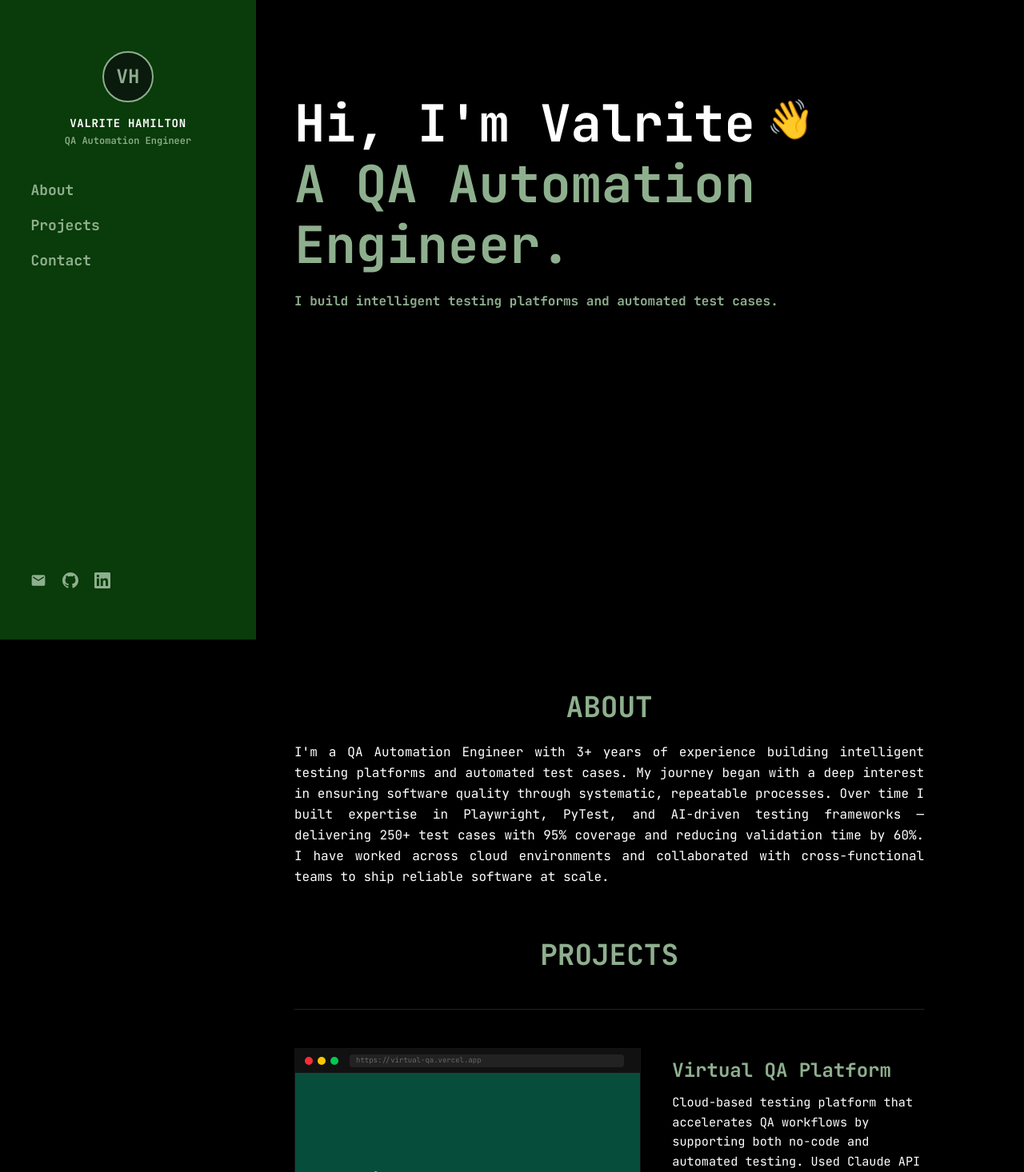
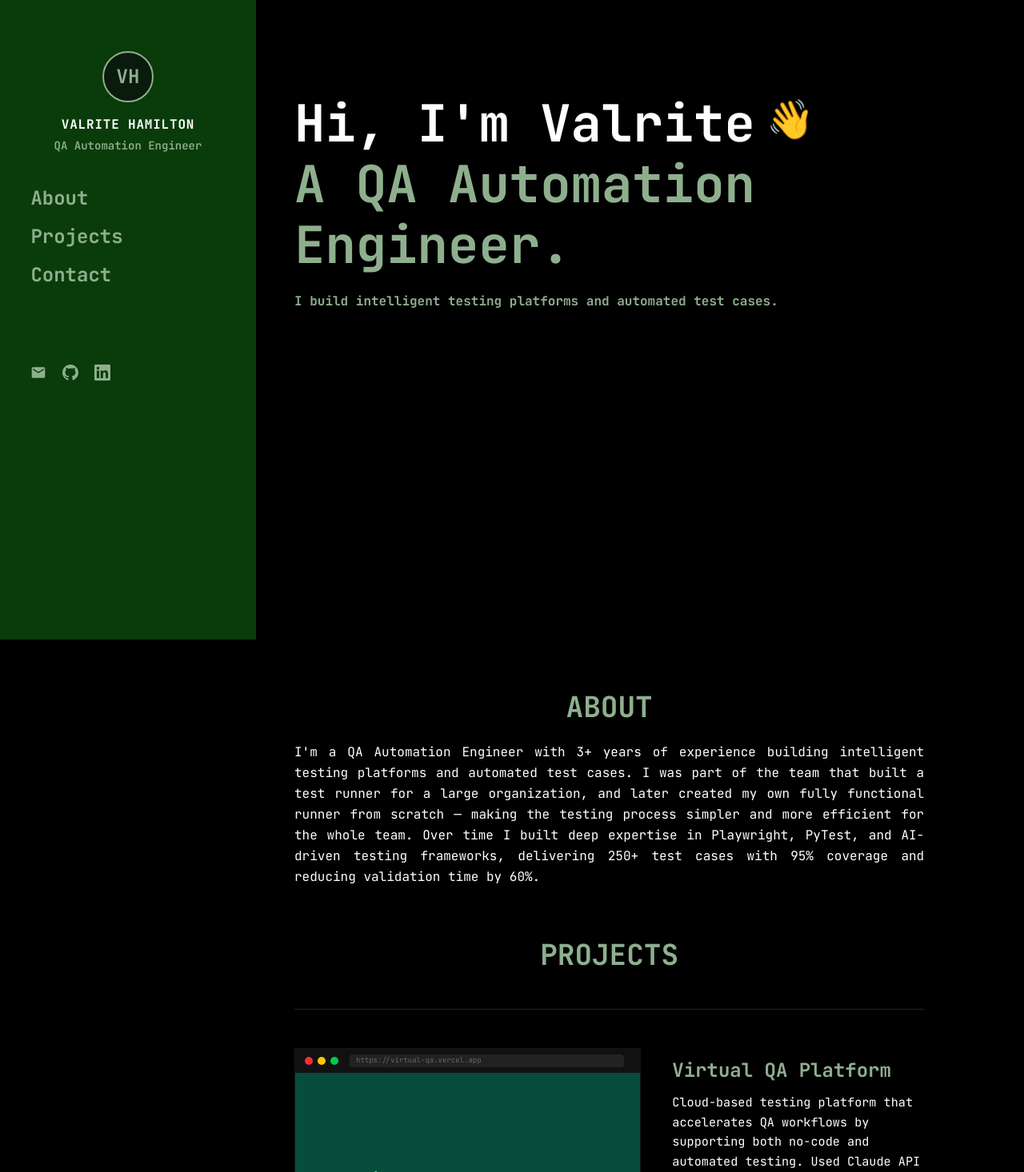
Before and after one commit to Valritehachi/my-portfolio, a Next.js app: page / in a window 1280 px wide. Shown: the top 1466 px of the page at 80% size. Built offline with nearby package versions, Linux system fonts and the light colour scheme.

Commit message:
Bigger sidebar text, raise icons, update About with runner experience
Co-Authored-By: Claude Sonnet 4.6 <noreply@anthropic.com>

```diff
--- a/src/components/About.tsx
+++ b/src/components/About.tsx
@@ -9,12 +9,11 @@ export default function About() {
       </h2>
       <p className="text-white leading-relaxed text-justify">
         I&apos;m a QA Automation Engineer with 3+ years of experience building intelligent
-        testing platforms and automated test cases. My journey began with a deep interest
-        in ensuring software quality through systematic, repeatable processes. Over time I
-        built expertise in Playwright, PyTest, and AI-driven testing frameworks — delivering
-        250+ test cases with 95% coverage and reducing validation time by 60%. I have worked
-        across cloud environments and collaborated with cross-functional teams to ship reliable
-        software at scale.
+        testing platforms and automated test cases. I was part of the team that built a test
+        runner for a large organization, and later created my own fully functional runner from
+        scratch — making the testing process simpler and more efficient for the whole team.
+        Over time I built deep expertise in Playwright, PyTest, and AI-driven testing frameworks,
+        delivering 250+ test cases with 95% coverage and reducing validation time by 60%.
       </p>
     </div>
   );
--- a/src/components/Sidebar.tsx
+++ b/src/components/Sidebar.tsx
@@ -51,17 +51,17 @@ export default function Sidebar() {
 
         {/* Name & title */}
         <div className="text-center mb-4">
-          <p className="text-white font-bold text-sm tracking-wider m-0">
+          <p className="text-white font-bold text-base tracking-wider m-0">
             VALRITE HAMILTON
           </p>
-          <p className="text-xs font-semibold mt-1 m-0" style={{ color: "#8eaf8e" }}>
+          <p className="text-sm font-semibold mt-1 m-0" style={{ color: "#8eaf8e" }}>
             QA Automation Engineer
           </p>
         </div>
 
         {/* Nav links */}
         <nav style={{ marginTop: "10%" }}>
-          <ul className="list-none p-0 m-0 font-bold text-lg">
+          <ul className="list-none p-0 m-0 font-bold text-2xl">
             {links.map(({ href, label }) => (
               <li key={href} className="pb-4">
                 <Link
@@ -78,7 +78,7 @@ export default function Sidebar() {
         </nav>
 
         {/* Social icons */}
-        <div className="mt-auto pt-6 flex gap-5">
+        <div className="mt-16 pt-4 flex gap-5">
           <a
             href="mailto:valritehachi@gmail.com"
             className="hover:text-white transition-colors duration-200"
```
